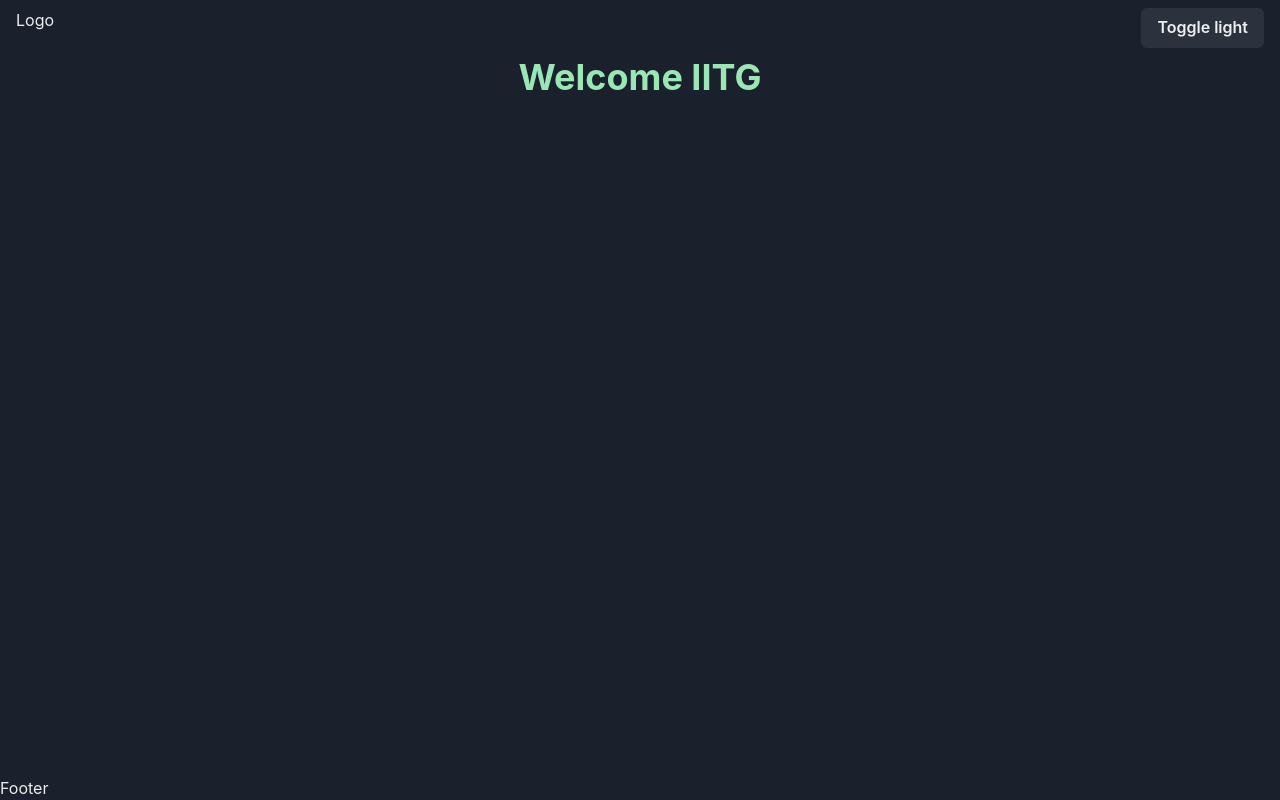
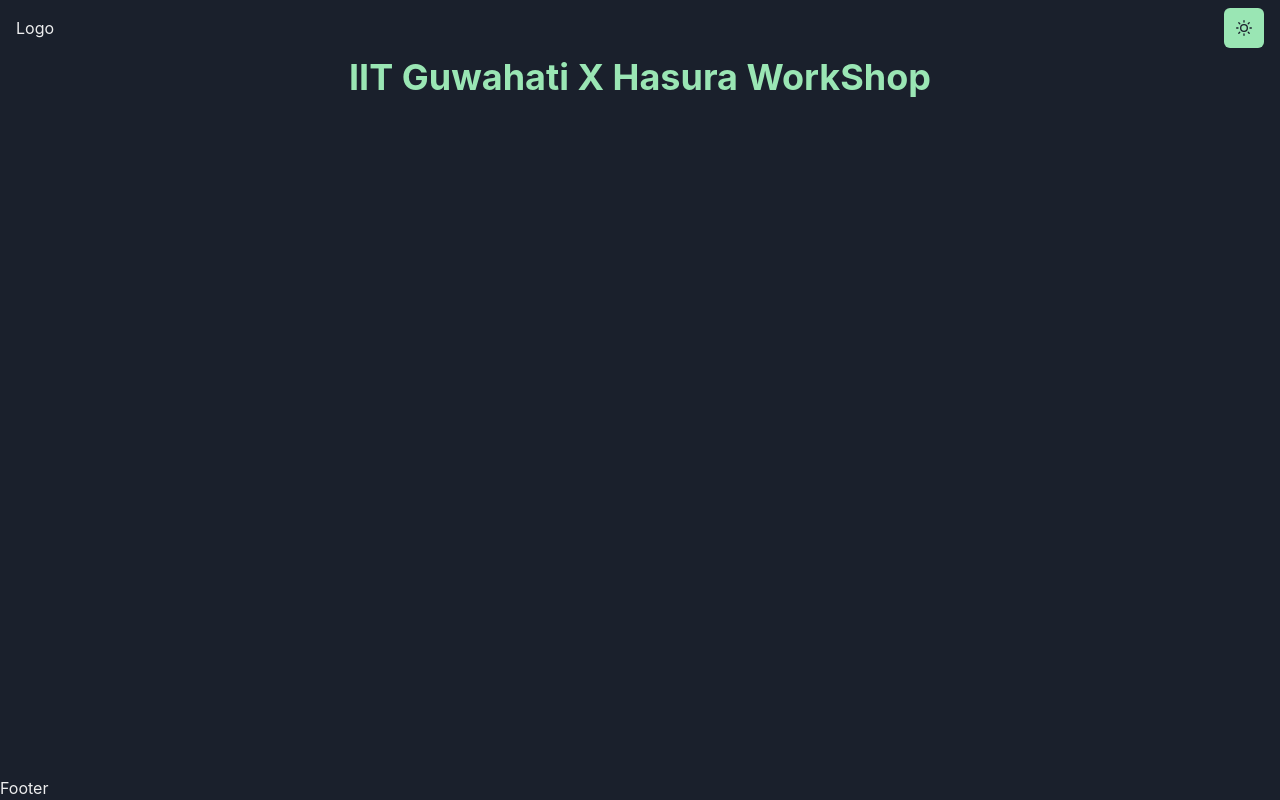
Before and after one commit to akhil-naidu/hasura-iitg, a Next.js app: page / in a window 1280 px wide. Built offline with nearby package versions, Linux system fonts and the light colour scheme.

Commit message:
init: navbar

```diff
--- a/components/FrontPage.js
+++ b/components/FrontPage.js
@@ -1,10 +1,4 @@
-import {
-  Button,
-  Center,
-  Heading,
-  useColorMode,
-  useColorModeValue,
-} from '@chakra-ui/react';
+import { Center, Heading, useColorModeValue } from '@chakra-ui/react';
 import React from 'react';
 
 const FrontPage = () => {
@@ -14,7 +8,7 @@ const FrontPage = () => {
     <React.Fragment>
       <Center>
         <Heading as='h1' color={color}>
-          Welcome IITG
+          IIT Guwahati X Hasura WorkShop
         </Heading>
       </Center>
     </React.Fragment>
--- a/components/Layout/Navbar.js
+++ b/components/Layout/Navbar.js
@@ -1,17 +1,21 @@
-import { Box, Flex, Button, useColorMode } from '@chakra-ui/react';
+import { Box, Flex, IconButton, useColorMode } from '@chakra-ui/react';
 import React from 'react';
+import { MoonIcon, SunIcon } from '@chakra-ui/icons';
 
 const Navbar = () => {
   const { toggleColorMode, colorMode } = useColorMode();
   return (
     <nav>
       <Box px={4} py={2}>
-        <Flex justify='space-between'>
+        <Flex justify='space-between' align='center'>
           <Box>Logo</Box>
           <Box>
-            <Button onClick={toggleColorMode}>
-              Toggle {colorMode === 'light' ? `dark` : 'light'}
-            </Button>
+            <IconButton
+              colorScheme='green'
+              aria-label='Toggle Theme'
+              icon={colorMode === 'light' ? <MoonIcon /> : <SunIcon />}
+              onClick={toggleColorMode}
+            />
           </Box>
         </Flex>
       </Box>
--- a/package.json
+++ b/package.json
@@ -9,6 +9,7 @@
     "lint": "next lint"
   },
   "dependencies": {
+    "@chakra-ui/icons": "^2.0.10",
     "@chakra-ui/react": "^2.3.4",
     "@emotion/react": "^11.10.4",
     "@emotion/styled": "^11.10.4",
```
Also changed, not shown: 1 other file (tests, documents, lock files or other folders).
